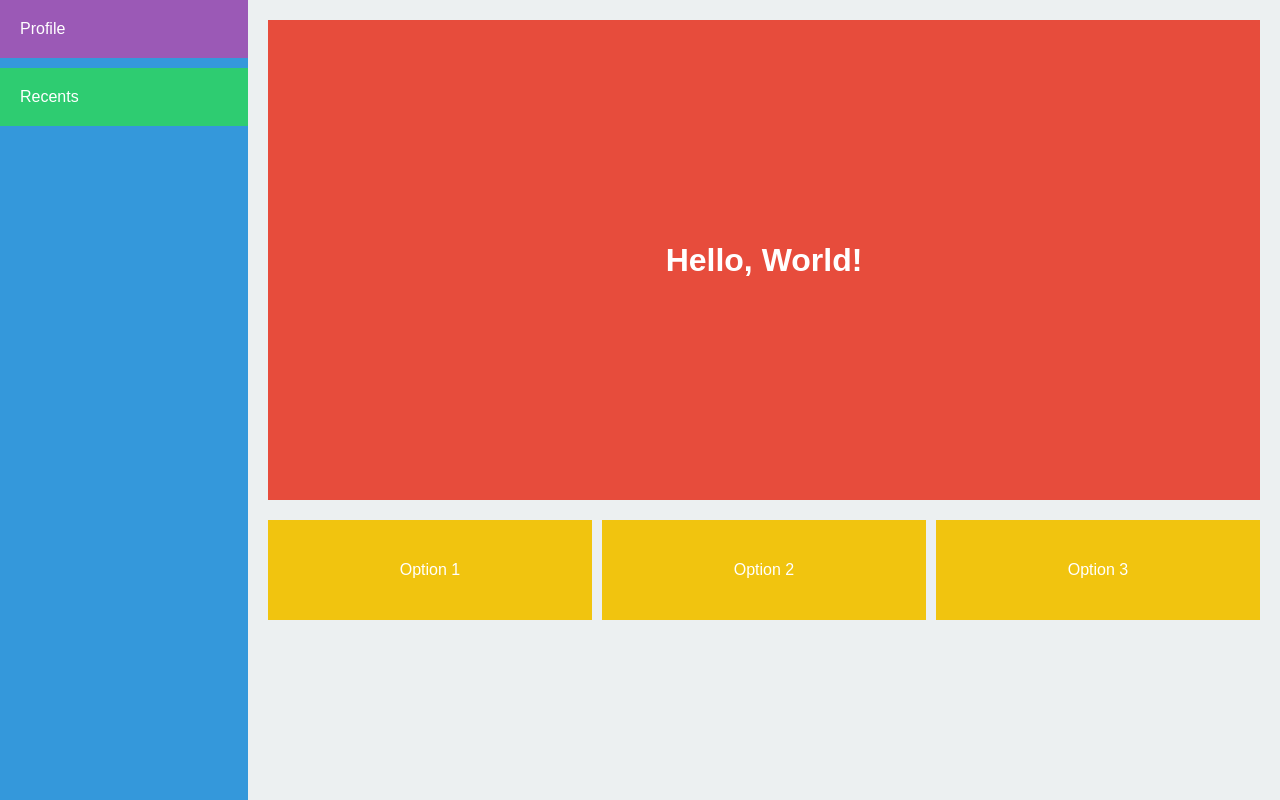
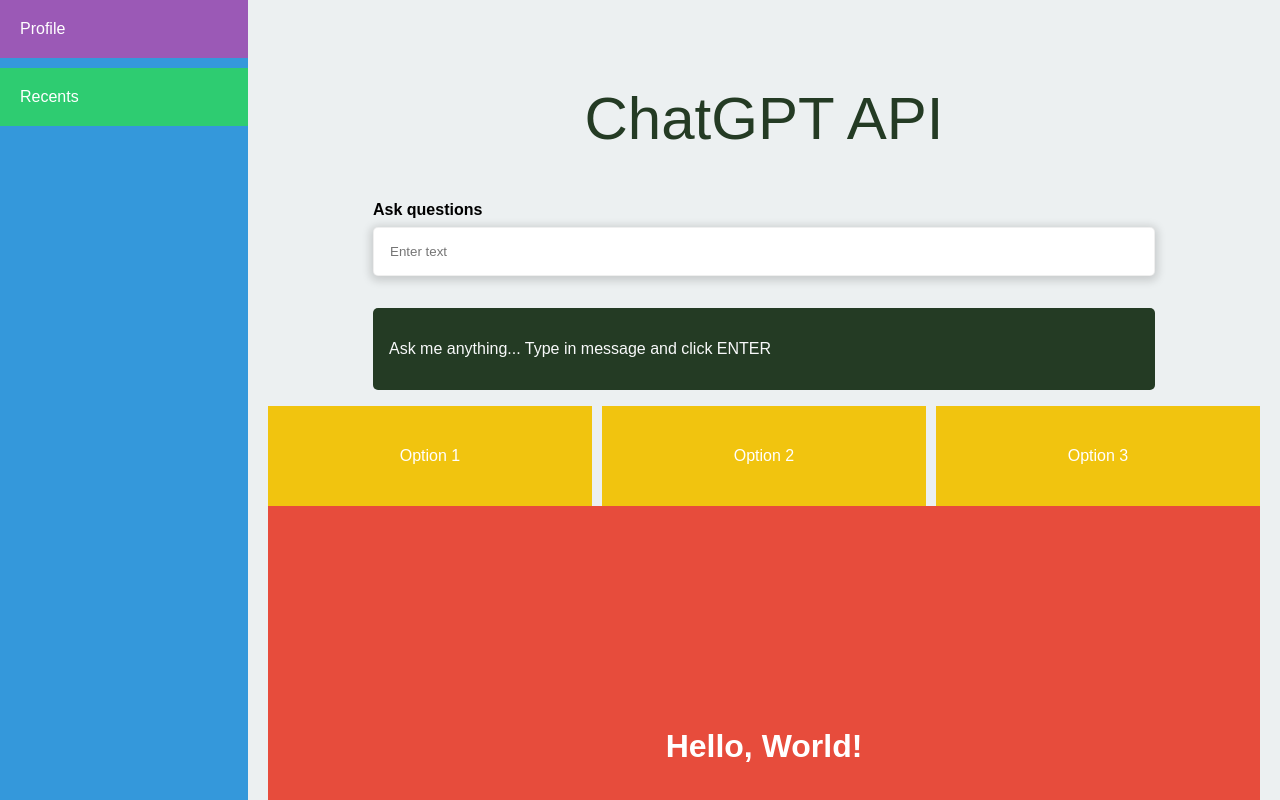
Before and after one commit to lunazzao/hci-project, a React (Create React App) app: page / in a window 1280 px wide. Built offline with nearby package versions, Linux system fonts and the light colour scheme.

Commit message:
Support using chatGPT
To use chatGPT, run in terminal:
$ node server.js

```diff
--- a/package.json
+++ b/package.json
@@ -6,6 +6,11 @@
     "@testing-library/jest-dom": "^5.17.0",
     "@testing-library/react": "^13.4.0",
     "@testing-library/user-event": "^13.5.0",
+    "axios": "^1.6.7",
+    "body-parse": "^0.1.0",
+    "cors": "^2.8.5",
+    "express": "^4.18.2",
+    "openai": "^4.28.0",
     "react": "^18.2.0",
     "react-dom": "^18.2.0",
     "react-scripts": "5.0.1",
--- a/src/App.js
+++ b/src/App.js
@@ -5,6 +5,7 @@
 import Options from './components/options';
 import React from 'react';
 import './App.css';
+import ChatGPT from './components/OpenAI/chatGPT';
 
 function App() {
   return (
@@ -14,8 +15,9 @@
         <Recents />
       </div>
       <div className="main">
+        <ChatGPT />
+        <Options />
         <BigPicture />
-        <Options />
       </div>
     </div>
   );
--- /dev/null
+++ b/src/components/OpenAI/chatGPT.css
@@ -0,0 +1,58 @@
+.container {
+    max-width: 900px;
+    margin: 0 auto;
+  }
+  .container.container-sm {
+    max-width: 782px;
+  }
+  .p-1 {
+    padding: 1rem;
+  }
+  .mt-2 {
+    margin-top: 2rem;
+  }
+  .border-5 {
+    border-radius: 5px;
+  }
+  .title {
+    font-size: 3.75rem;
+    font-weight: 500;
+    margin: 3rem 0;
+  }
+
+  .form-group {
+    margin-bottom: 1rem;
+  }
+
+  .form-group label {
+    display: block;
+    font-weight: 600;
+    margin-bottom: 0.5rem;
+  }
+
+  .form-group input,
+  .form-group select {
+    border: 1px solid rgba(238, 238, 238, 0.9333333333);
+    border-radius: 5px;
+    padding: 1rem; /* Increased padding for bigger height */
+    width: 100%; /* Make the input take the full width of its parent container */
+    box-sizing: border-box; /* Ensures padding does not add to the total width */
+  }
+
+  .text-center {
+    text-align: center;
+  }
+  .shadow-sm {
+    width: max-content;
+    box-shadow: 0 2px 8px 3px rgba(0, 0, 0, 0.15);
+  }
+  .bg-darkGreen {
+    background-color: rgb(36, 59, 36);
+  }
+
+  .text-darkGreen {
+    color: rgb(36, 59, 36);
+  }
+  .text-light {
+    color: #f8f9fa;
+  }
--- /dev/null
+++ b/src/components/OpenAI/chatGPT.jsx
@@ -0,0 +1,57 @@
+import React, { useState } from "react";
+import axios from "axios";
+import './chatGPT.css';
+
+
+export default function ChatGPT() {
+  const [prompt, setPrompt] = useState("");
+  const [response, setResponse] = useState("");
+  const HTTP = "http://localhost:8080/chat";
+
+  const handleSubmit = (e) => {
+    e.preventDefault();
+
+    axios
+      .post(`${HTTP}`, { prompt })
+      .then((res) => {
+        setResponse(res.data);
+        console.log(prompt);
+      })
+      .catch((error) => {
+        console.log(error);
+      });
+
+    setPrompt("");
+  };
+
+  const handlePrompt = (e) => {
+    setPrompt(e.target.value);
+  };
+
+  return (
+    <div className="container container-sm p-1">
+      {" "}
+      <h1 className="title text-center text-darkGreen">ChatGPT API</h1>
+      <form className="form" onSubmit={handleSubmit}>
+        <div className="form-group">
+          <label htmlFor="">Ask questions</label>
+          <input
+            className="shadow-sm"
+            type="text"
+            placeholder="Enter text"
+            value={prompt}
+            onChange={handlePrompt}
+          />
+        </div>{" "}
+        {/* <button className="btn btn-accept w-100" type="submit">
+          Go
+        </button> */}
+      </form>
+      <div className="bg-darkGreen  mt-2 p-1 border-5">
+        <p className="text-light">
+          {response ? response : "Ask me anything... Type in message and click ENTER"}
+        </p>
+      </div>
+    </div>
+  );
+}
```
Also changed, not shown: server.js (added, +48 -0 lines), 1 other file (tests, documents, lock files or other folders).
